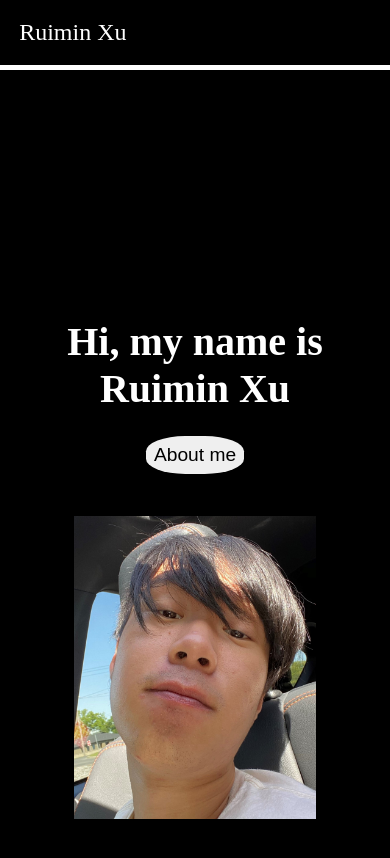
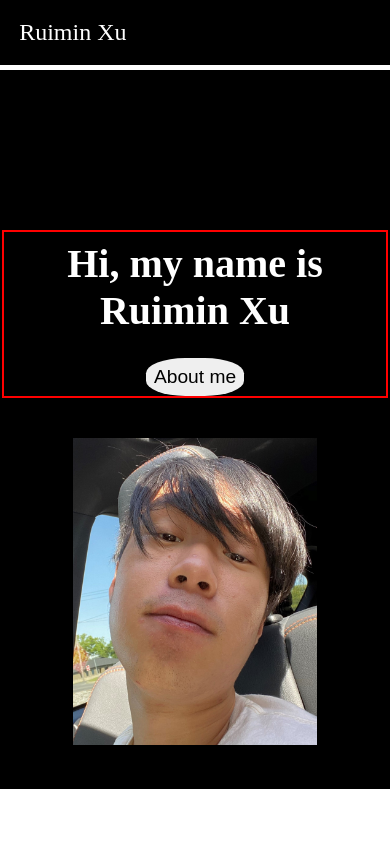
Before and after one commit to ruiminxu/testing, a plain HTML site: page index.html in a window 390 px wide. Drawn offline with Linux system fonts and the light colour scheme.

Commit message:
Add files via upload

```diff
--- a/css/style.css
+++ b/css/style.css
@@ -132,9 +132,9 @@
 
     .introduction{
 
-
+        border: 2px solid red;
         width: 99%;
-        margin-top: 15em;
+        margin-top: 10em;
         flex: 1;
     }
 
@@ -154,8 +154,6 @@
     .cta{
         text-align: center;
         margin: 0;
-
-
     }
 
     .cta a{
@@ -169,7 +167,7 @@
     }
 
     .introduction-me{
-        border: 2px solid black;
+
         text-align: center;
         width: 99%;
         flex: 1;
```
